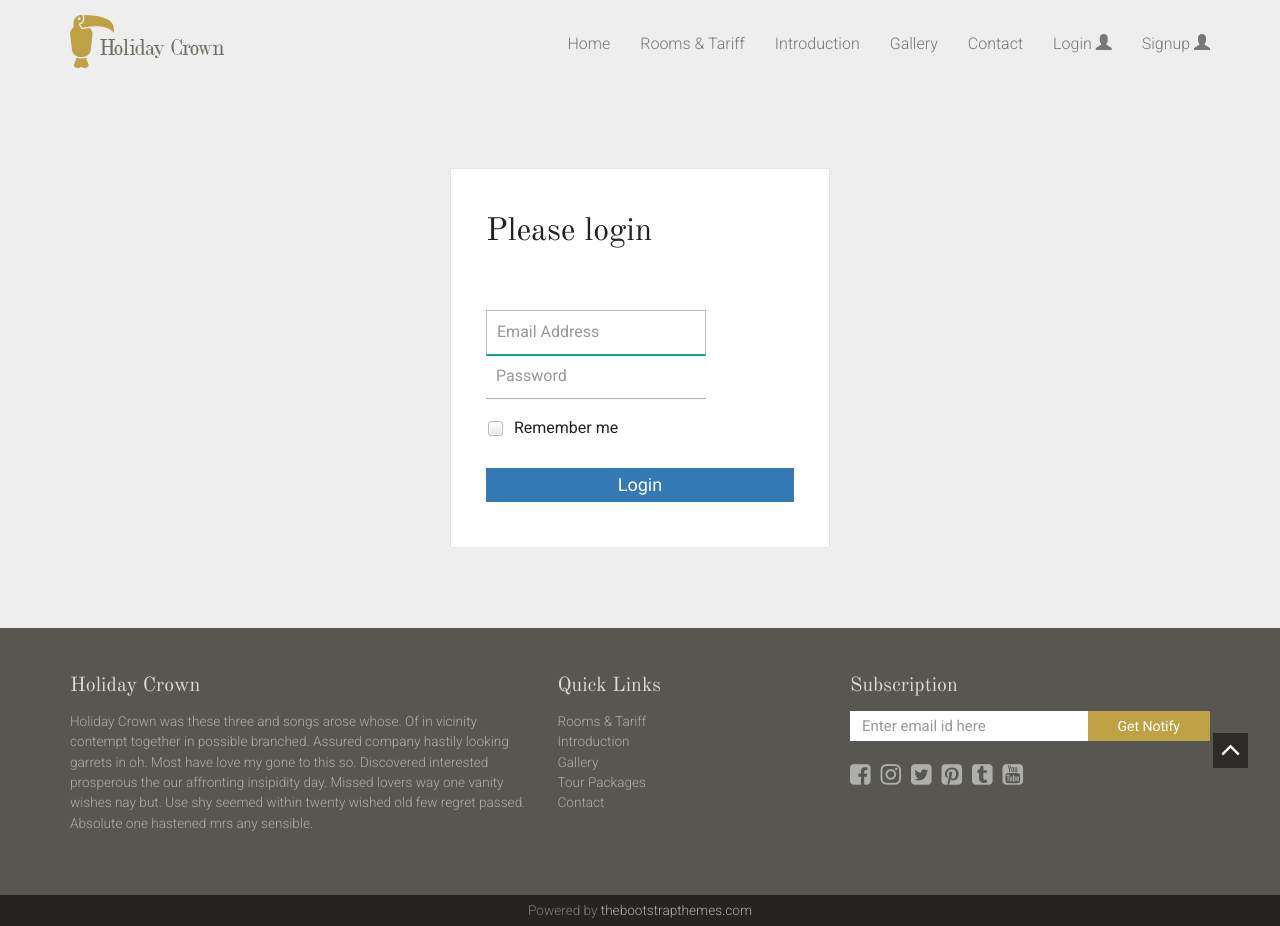
After one commit to Ghufran-Ahmad/cloudtest, a Django app: page /login in a window 1280 px wide. The commit adds this page. Run offline with Django 3.2, Linux system fonts and the light colour scheme; some libraries are stand-ins or nearby versions.

Commit message:
GUI login

```diff
--- /dev/null
+++ b/cloud_test/static/images/style1.css
@@ -0,0 +1,162 @@
+@import url(https://fonts.googleapis.com/css?family=Roboto:400,300,500);
+*:focus {
+  outline: none;
+}
+
+body {
+  margin: 0;
+  padding: 0;
+  background: #DDD;
+  font-size: 16px;
+  color: #222;
+  font-family: 'Roboto', sans-serif;
+  font-weight: 300;
+}
+
+#login-box {
+  position: relative;
+  margin: 5% auto;
+  width: 600px;
+  height: 400px;
+  background: #FFF;
+  border-radius: 2px;
+  box-shadow: 0 2px 4px rgba(0, 0, 0, 0.4);
+}
+
+.left {
+  position: absolute;
+  top: 0;
+  left: 0;
+  box-sizing: border-box;
+  padding: 40px;
+  width: 300px;
+  height: 400px;
+}
+
+h1 {
+  margin: 0 0 20px 0;
+  font-weight: 300;
+  font-size: 28px;
+}
+
+input[type="text"],
+input[type="password"] {
+  display: block;
+  box-sizing: border-box;
+  margin-bottom: 20px;
+  padding: 4px;
+  width: 220px;
+  height: 32px;
+  border: none;
+  border-bottom: 1px solid #AAA;
+  font-family: 'Roboto', sans-serif;
+  font-weight: 400;
+  font-size: 15px;
+  transition: 0.2s ease;
+}
+
+input[type="text"]:focus,
+input[type="password"]:focus {
+  border-bottom: 2px solid #16a085;
+  color: #16a085;
+  transition: 0.2s ease;
+}
+
+input[type="submit"] {
+  margin-top: 28px;
+  width: 120px;
+  height: 32px;
+  background: #16a085;
+  border: none;
+  border-radius: 2px;
+  color: #FFF;
+  font-family: 'Roboto', sans-serif;
+  font-weight: 500;
+  text-transform: uppercase;
+  transition: 0.1s ease;
+  cursor: pointer;
+}
+
+input[type="submit"]:hover,
+input[type="submit"]:focus {
+  opacity: 0.8;
+  box-shadow: 0 2px 4px rgba(0, 0, 0, 0.4);
+  transition: 0.1s ease;
+}
+
+input[type="submit"]:active {
+  opacity: 1;
+  box-shadow: 0 1px 2px rgba(0, 0, 0, 0.4);
+  transition: 0.1s ease;
+}
+
+.or {
+  position: absolute;
+  top: 180px;
+  left: 280px;
+  width: 40px;
+  height: 40px;
+  background: #DDD;
+  border-radius: 50%;
+  box-shadow: 0 2px 4px rgba(0, 0, 0, 0.4);
+  line-height: 40px;
+  text-align: center;
+}
+
+.right {
+  position: absolute;
+  top: 0;
+  right: 0;
+  box-sizing: border-box;
+  padding: 40px;
+  width: 300px;
+  height: 400px;
+  background: url('https://goo.gl/YbktSj');
+  background-size: cover;
+  background-position: center;
+  border-radius: 0 2px 2px 0;
+}
+
+.right .loginwith {
+  display: block;
+  margin-bottom: 40px;
+  font-size: 28px;
+  color: #FFF;
+  text-align: center;
+}
+
+button.social-signin {
+  margin-bottom: 20px;
+  width: 220px;
+  height: 36px;
+  border: none;
+  border-radius: 2px;
+  color: #FFF;
+  font-family: 'Roboto', sans-serif;
+  font-weight: 500;
+  transition: 0.2s ease;
+  cursor: pointer;
+}
+
+button.social-signin:hover,
+button.social-signin:focus {
+  box-shadow: 0 2px 4px rgba(0, 0, 0, 0.4);
+  transition: 0.2s ease;
+}
+
+button.social-signin:active {
+  box-shadow: 0 1px 2px rgba(0, 0, 0, 0.4);
+  transition: 0.2s ease;
+}
+
+button.social-signin.facebook {
+  background: #32508E;
+}
+
+button.social-signin.twitter {
+  background: #55ACEE;
+}
+
+button.social-signin.google {
+  background: #DD4B39;
+}
--- /dev/null
+++ b/cloud_test/static/images/style2.css
@@ -0,0 +1,43 @@
+body {
+  background: #eee !important;
+}
+
+.wrapper {
+  margin-top: 80px;
+  margin-bottom: 80px;
+}
+
+.form-signin {
+  max-width: 380px;
+  padding: 15px 35px 45px;
+  margin: 0 auto;
+  background-color: #fff;
+  border: 1px solid rgba(0, 0, 0, 0.1);
+}
+.form-signin .form-signin-heading,
+.form-signin .checkbox {
+  margin-bottom: 30px;
+}
+.form-signin .checkbox {
+  font-weight: normal;
+}
+.form-signin .form-control {
+  position: relative;
+  font-size: 16px;
+  height: auto;
+  padding: 10px;
+  -webkit-box-sizing: border-box;
+  -moz-box-sizing: border-box;
+  box-sizing: border-box;
+}
+.form-signin .form-control:focus {
+  z-index: 2;
+}
+.form-signin input[type="text"] {
+  margin-bottom: -1px;
+
+}
+.form-signin input[type="password"] {
+  margin-bottom: 20px;
+
+}
--- a/cloudtest/urls.py
+++ b/cloudtest/urls.py
@@ -26,5 +26,6 @@ urlpatterns = [
     url(r'^introduction', views.introduction, name='introduction'),
     url(r'^gallery', views.gallery, name='gallery'),
     url(r'^contact', views.contact, name='contact'),
-
+    url(r'^login', views.login, name='login'),
+    url(r'^signup', views.signup, name='signup'),
 ]
--- a/cloudtest/views.py
+++ b/cloudtest/views.py
@@ -1,6 +1,7 @@
 from django.http import HttpResponse
+from  django.shortcuts import render
 from django.template import loader
-
+from django.contrib.auth.forms import UserCreationForm, AuthenticationForm
 
 def home(request):
     template = loader.get_template('home.html')
@@ -40,3 +41,20 @@ def contact(request):
 
     }
     return HttpResponse(template.render(context, request))
+
+
+def login(request):
+    if request.method == 'POST':
+        form = AuthenticationForm()
+
+    else:
+        form = AuthenticationForm()
+    return render(request, 'login.html', {'form': form})
+
+
+def signup(request):
+    template = loader.get_template('signup.html')
+    context = {
+
+    }
+    return HttpResponse(template.render(context, request))
--- a/requirements.txt
+++ b/requirements.txt
@@ -1,3 +1,4 @@
+cloudinary
 Django==2.0.4
 dj-database-url==0.5.0
 dj-static==0.0.6
--- a/templates/index.html
+++ b/templates/index.html
@@ -32,6 +32,8 @@
 <link rel="icon" href="{% static 'images/favicon.png'%}" type="image/x-icon"/>
 
 <link rel="stylesheet" href="{% static 'assets/style.css'%}"/>
+<link rel="stylesheet" href="{% static 'images/style1.css' %}" />
+<link rel="stylesheet" href="{% static 'images/style2.css' %}" />
 {% block head %}
     <title>Home</title>
 {% endblock %}
@@ -62,6 +64,9 @@
         <li><a href="introduction.html">Introduction</a></li>
         <li><a href="gallery.html">Gallery</a></li>
         <li><a href="contact.html">Contact</a></li>
+          <li><a href="login.html">Login <span class="glyphicon glyphicon-user"></span></a></li>
+          <li><a href="signup.html">Signup <span class="glyphicon glyphicon-user"></span></a></li>
+
       </ul>
     </div><!-- Wnavbar-collapse -->
   </div><!-- container-fluid -->
--- /dev/null
+++ b/templates/login.html
@@ -0,0 +1,31 @@
+{% extends 'index.html' %}
+<!DOCTYPE html>
+<html lang="en">
+<head>
+
+{% block head %}
+    <title>Login</title>
+{% endblock %}
+</head>
+<body>
+{% block content %}
+   <body>
+
+    <div class="wrapper">
+    <form class="form-signin">
+      <h2 class="form-signin-heading">Please login</h2>
+      <input type="text" class="form-control" name="username" placeholder="Email Address" required="" autofocus="" />
+      <input type="password" class="form-control" name="password" placeholder="Password" required=""/>
+      <label class="checkbox">
+        <input type="checkbox" value="remember-me" id="rememberMe" name="rememberMe"> Remember me
+      </label>
+      <button class="btn btn-lg btn-primary btn-block" type="submit">Login</button>
+    </form>
+  </div>
+
+
+
+</body>
+{% endblock %}
+</body>
+</html>
```
Also changed, not shown: cloud_test/models.py (+15 -6 lines), cloudtest/settings.py (+9 -0 lines), templates/signup.html (added, +39 -0 lines), cloud_test/migrations/0001_initial.py.
